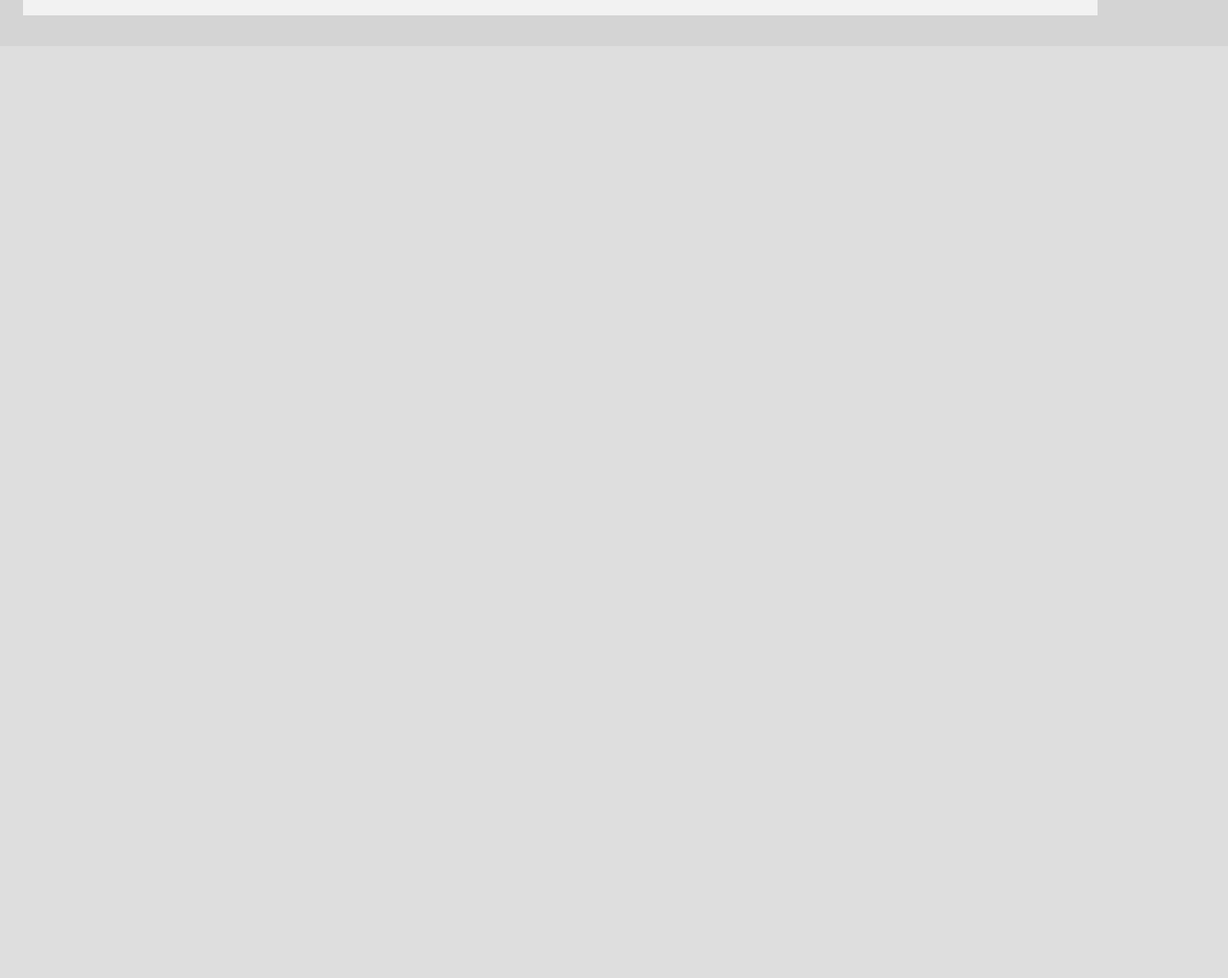
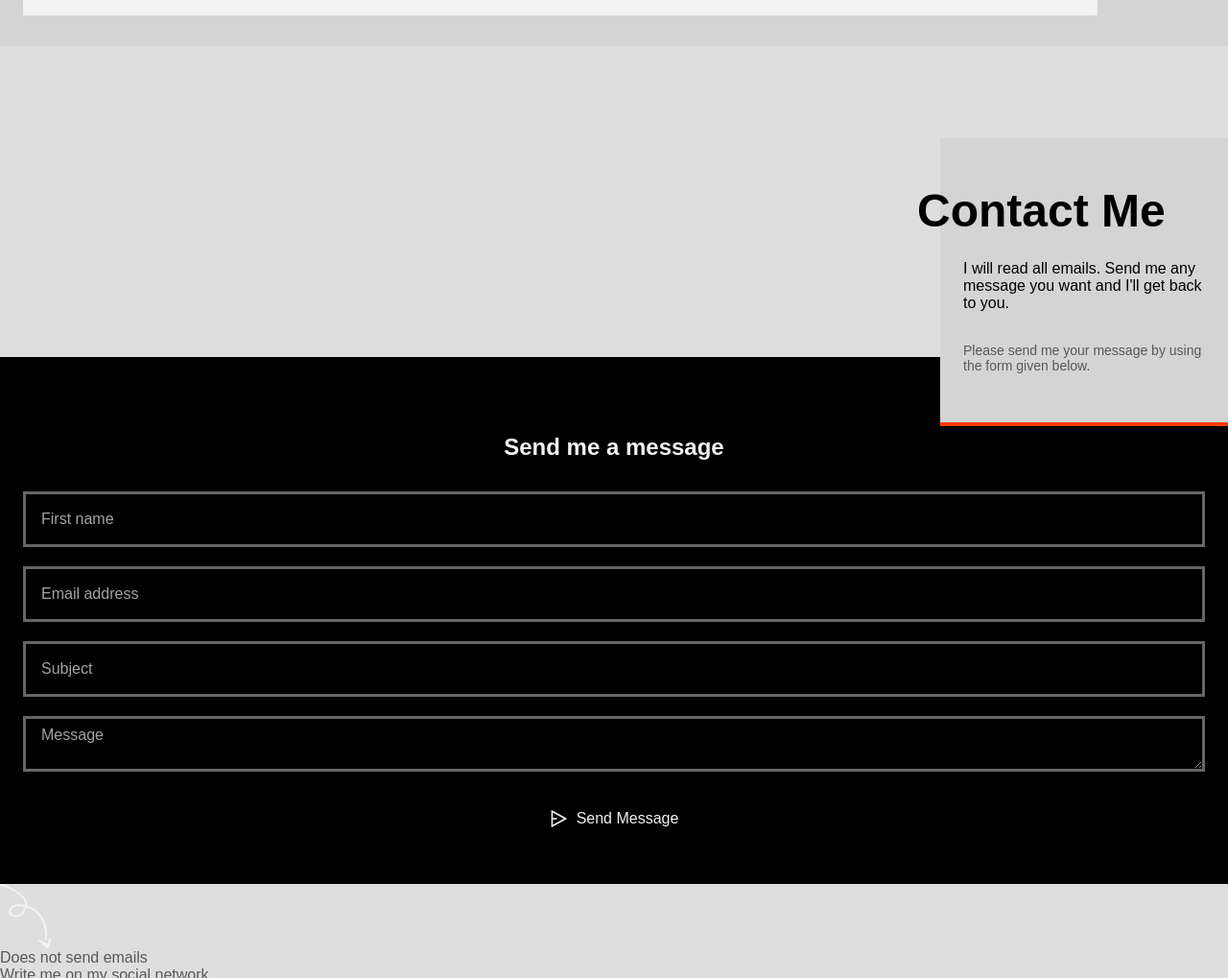
Before and after one commit to Munaimun/portfolio_project, a plain HTML site: page index.html in a window 1280 px wide. Shown: the part 1775-2794 px from the top of the page at 96% size. Before the commit the page ends 1919 px from the top, so only its background shows below. Drawn offline with nearby package versions, Linux system fonts and the light colour scheme; a web font is replaced by a local one.

Commit message:
contact page and form created

```diff
--- a/index.html
+++ b/index.html
@@ -105,6 +105,7 @@
         About Me
       </h2>
 
+      <!-- IF YOU DONT TO PUT YOUR PHOTO YOU CAN REMOVE THE DIV BELOW -->
       <div class="about__perfil">
         <div class="about__image">
           <img src="img/about.jpg" alt="image" class="about__img">
@@ -116,6 +117,7 @@
           <div class="abuot__box"></div>
         </div>
       </div>
+      <!-- REMOVE UPPER DIV ^ -->
 
       <div class="about__info">
         <p class="about__description">
@@ -153,7 +155,7 @@
             Lorem ipsum dolor, sit amet consectetur adipisicing elit. Quae laborum placeat cumque, voluptatem suscipit sed fugit omnis numquam exercitationem qui quod quas at quis iure amet accusantium ex accusamus mollitia.
           </p>
           <a href="#your projects link" class="projects__button button">
-            <i class="ri-arrow-right-up-line"></i>
+            <i class="ri-arrow-right-up-line"></i>View Project
           </a>
         </div>
         <div class="div projects__buttons">
@@ -172,7 +174,7 @@
             Lorem ipsum dolor, sit amet consectetur adipisicing elit. Quae laborum placeat cumque, voluptatem suscipit sed fugit omnis numquam exercitationem qui quod quas at quis iure amet accusantium ex accusamus mollitia.
           </p>
           <a href="#your projects link" class="projects__button button">
-            <i class="ri-arrow-right-up-line"></i>
+            <i class="ri-arrow-right-up-line"></i>View Project
           </a>
         </div>
         <div class="div projects__buttons">
@@ -184,8 +186,64 @@
       </article>
     </div>
   </section>
-  <section class="contact section">
+  <section class="contact section" id="contact">
+    <div class="contact__container grid">
+      <div class="contact__data">
+        <h2 class="section__title-2">
+          <span>Contact Me</span>
+        </h2>
+        <p class="contact__description-1">
+          I will read all emails. Send me any message you want and I'll get back to you.
+        </p>
+        <p class="contact__description-2">
+          Please send me your message by using the form given below.
+        </p>
 
+      </div>
+      <div class="contact__mail">
+        <h2 class="contact__title">
+          Send me a message
+        </h2>
+        <form class="contact__form" id="contact-form">
+          <div class="contact__group">
+            <div class="contact__box">
+              <input type="text" name="user_name" class="contact__input" id="name" required placeholder="First name"> <label for="name" class="contact__label">First Name</label>
+            </div>
+            <div class="contact__box">
+              <input type="email" name="user_mail" class="contact__input" id="email" required placeholder="Email address"> <label for="email" class="contact__label">Email Address</label>
+            </div>
+          </div>
+          <div class="contact__box">
+            <input type="text" name="subject" class="contact__input" id="subject" required placeholder="Subject"> <label for="subject" class="contact__label">Subject</label>
+          </div>
+          <div class="contact__box contact__area">
+            <textarea name="user__message" id="message" class="contact__input" required placeholder="Message"></textarea>
+           <label for="message" class="contact__label">Message</label>
+          </div>
+          <button type="submit" class="contact__button button">
+            <i class="ri-send-plane-2-line"></i>Send Message
+          </button>
+        </form>
+      </div>
+        <div class="contact__social">
+          <img src="img/curved-arrow.svg" alt="" class="contact__social-arrow">
+          <div class="contact__social-data">
+            <div>
+              <p class="contact__social-description-1">
+                Does not send emails
+              </p>
+              <p class="contact__social-description-1">
+                Write me on my social network
+              </p>
+            </div>
+            <div class="contact__social-links">
+              <a href="https://www.facebook.com/jsdev.saiful" target="blank" class="contact__social-link">
+                <i class="ri-facebook-box-fill"></i>
+              </a>
+            </div>
+          </div>
+      </div>
+    </div>
   </section>
 </main>
 
--- a/style.css
+++ b/style.css
@@ -590,8 +590,96 @@ img {
   border-radius: 3px;
 }
 /*=============== CONTACT ===============*/
+.contact{
+  padding-bottom: 0;
+}
+.contact__container{
+  position: relative;
+  grid-template-rows: 300px max-content max-content;
+  row-gap: 0;
+}
+.contact__data{
+  position: relative;
+  width: 300px;
+  height: 300px;
+  background-color: var(--container-color);
+  padding: 3rem 1.5rem 3.5rem;
+  margin-left: auto;
+  border-bottom: 4px solid var(--first-color);
+  z-index: 5;
+  transition: background-color .4s;
+}
 
+.contact__data .section__title-2{
+  margin: 0 0 1.5rem;
+  transform: translateX(-3rem);
+}
+.contact__description-1{
+  color: var(--title-color);
+  font-weight: var(--font-medium);
+  margin-bottom: 2rem;
+}
+.contact__description-2{
+  color: --title-color;
+  font-size: var(--small-font-size);
+}
 
+.contact__data{
+  top: 2rem;
+  right: 2.5;
+}
+
+.contact__mail{
+  position: relative;
+  background-color: var(--black-color);
+  padding: 5rem 1.5rem 2.5rem;
+  margin-top: -2.5rem;
+  transition: background-color .4s;
+}
+.contact__title{
+  color: var(--white-color);
+  font-size: var(--h2-font-size);
+  margin-bottom: 2rem;
+  text-align: center;
+}
+.contact__form,
+.contact__group{
+  display: grid;
+  row-gap: 1.25rem;
+}
+.contact__form{
+  position: relative;
+}
+.contact__box{
+  position: relative;
+  width: 100%;
+  height: 58px;
+}
+.contact__input,
+.contact__button{
+  font-family: var(--body-font);
+  font-size: var(--normal-font-size);
+  outline: none;
+  border: none;
+}
+.contact__input{
+  color: white;
+  position: absolute;
+  width: 100%;
+  height: 100%;
+  background-color: var(--black-color);
+  border: 3px solid var(--black-color-light);
+  padding: .5rem 1rem;
+  font-weight: var(--font-medium);
+  transition: border .4s, background-color .4s;
+}
+.contact__input::placeholder{
+  color: var(--text-color-light);
+  transition: opacity .4s;
+}
+.contact__input:focus{
+  border: 3px solid var(--white-color);
+}
 /* Opaque placeholder */
 
 
```
